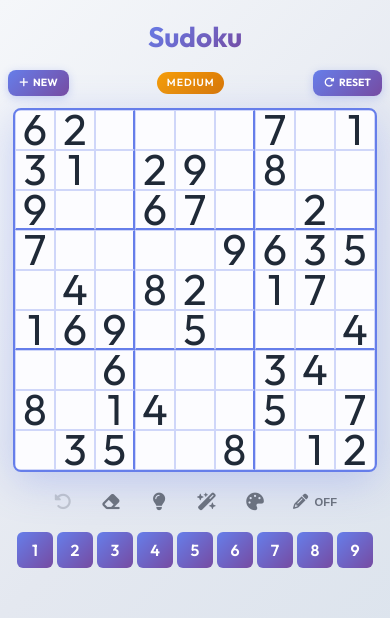
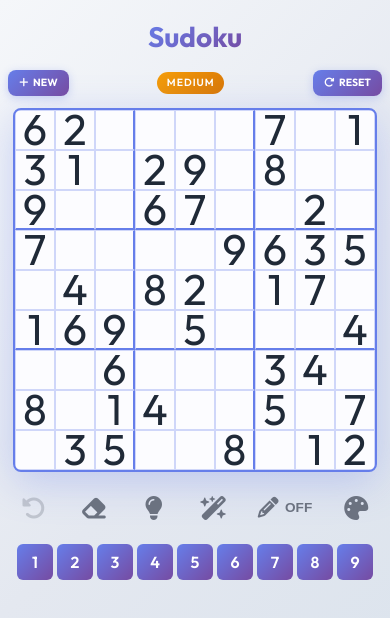
Before and after one commit to ckdoan1/sudoku, a React (Vite) app: page / in a window 390 px wide. Shown: the top 618 px of the page. Built offline with nearby package versions, Linux system fonts and the light colour scheme.

Commit message:
Update sizing once more

```diff
--- a/src/App.css
+++ b/src/App.css
@@ -710,17 +710,17 @@ html, body {
   }
 
   .icon-btn {
-    width: 36px;
-    height: 36px;
-    font-size: 1.1rem;
+    width: 48px;
+    height: 48px;
+    font-size: 1.5rem;
   }
 
   .icon-btn.with-text {
-    font-size: 0.95rem;
+    font-size: 1.3rem;
   }
 
   .icon-btn.with-text span {
-    font-size: 0.7rem;
+    font-size: 0.85rem;
   }
 
   .number-pad {
@@ -836,17 +836,17 @@ html, body {
   }
 
   .icon-btn {
-    width: 32px;
-    height: 32px;
-    font-size: 1rem;
+    width: 42px;
+    height: 42px;
+    font-size: 1.3rem;
   }
 
   .icon-btn.with-text {
-    font-size: 0.85rem;
+    font-size: 1.1rem;
   }
 
   .icon-btn.with-text span {
-    font-size: 0.65rem;
+    font-size: 0.75rem;
   }
 
   .new-game-dropdown button {
--- a/src/App.jsx
+++ b/src/App.jsx
@@ -1131,19 +1131,19 @@ function App() {
             <i className="fa-solid fa-wand-magic-sparkles"></i>
           </button>
           <button
-            className={`icon-btn ${unifyNoteColors ? 'active' : ''}`}
-            onClick={() => setUnifyNoteColors(!unifyNoteColors)}
-            data-tooltip="Unify Colors"
-          >
-            <i className="fa-solid fa-palette"></i>
-          </button>
-          <button
             className={`icon-btn with-text ${isNotesMode ? 'active' : ''}`}
             onClick={() => setIsNotesMode(!isNotesMode)}
             data-tooltip="Notes Mode"
           >
             <i className="fa-solid fa-pencil"></i>
             <span>{isNotesMode ? 'ON' : 'OFF'}</span>
+          </button>
+          <button
+            className={`icon-btn ${unifyNoteColors ? 'active' : ''}`}
+            onClick={() => setUnifyNoteColors(!unifyNoteColors)}
+            data-tooltip="Unify Colors"
+          >
+            <i className="fa-solid fa-palette"></i>
           </button>
         </div>
       )}
```
